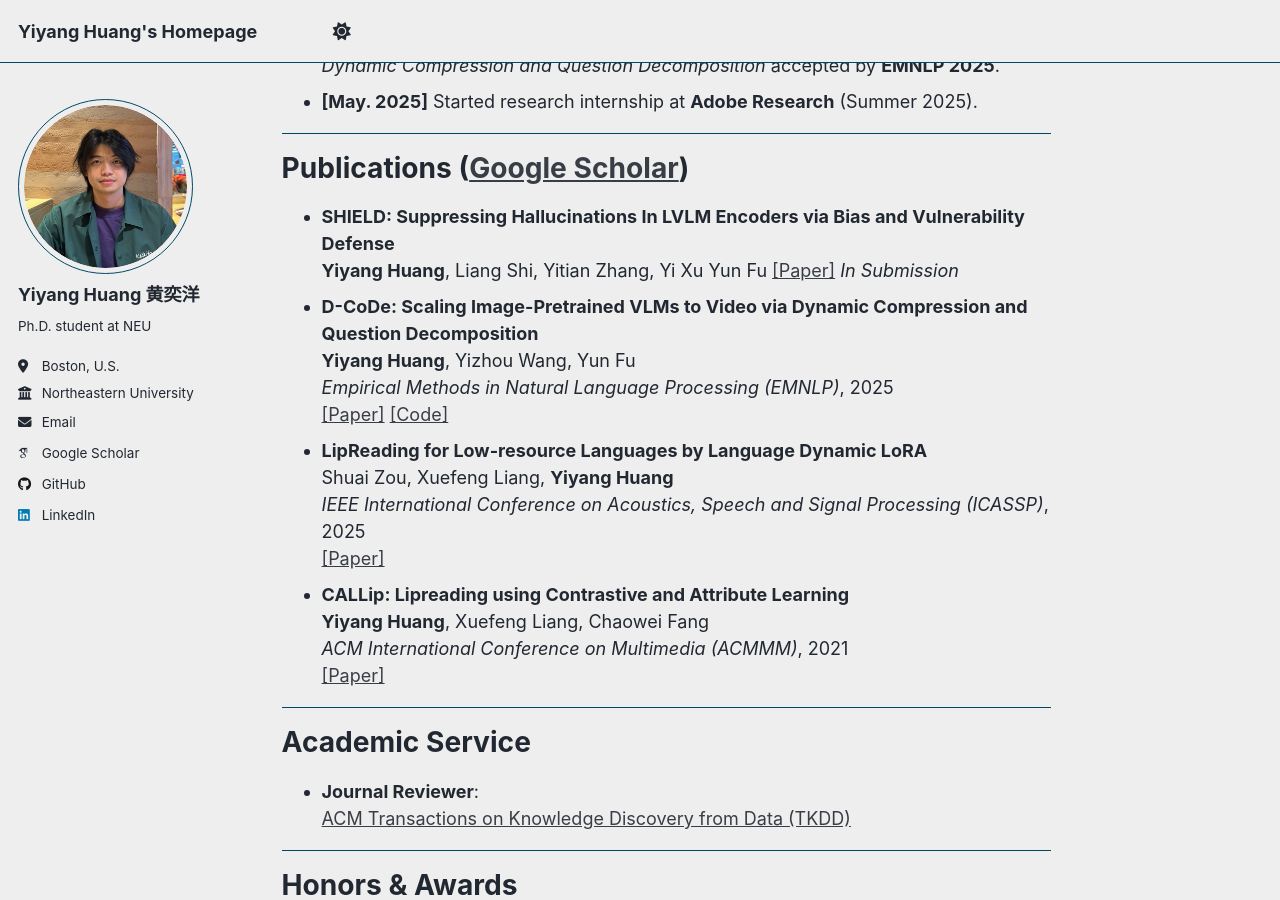
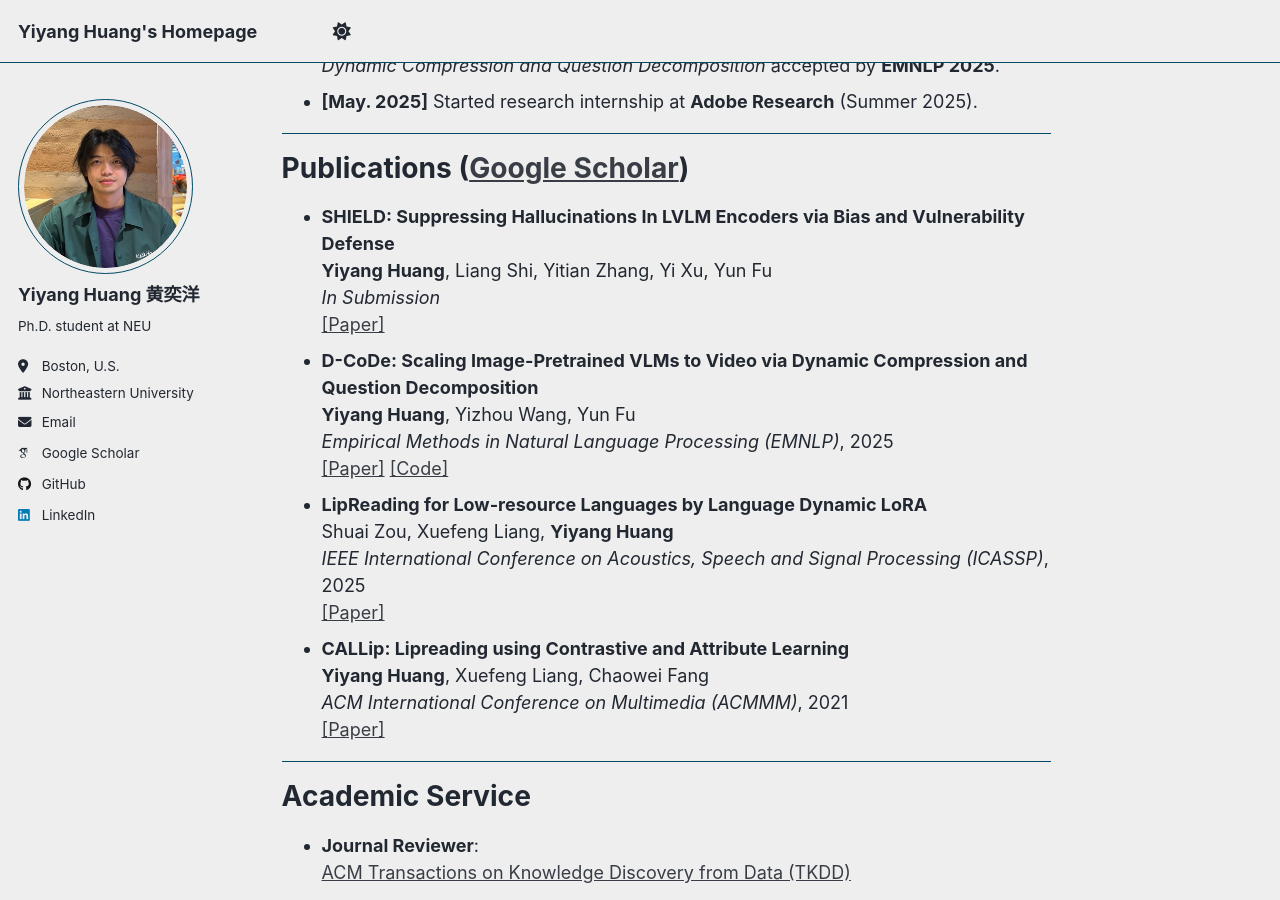
Before and after one commit to hukcc/hukcc.github.io, a Jekyll site: the page built from _pages/about.md, in a window 1280 px wide and 900 px high, scrolled down 551 px. Built offline with Jekyll 4.4.1, drawn with Linux system fonts in a browser that asks for light colours; some web fonts are replaced; a script that is not in the unit is left out.

```diff
--- a/_pages/about.md
+++ b/_pages/about.md
@@ -29,9 +29,9 @@ Full CV: [Curriculum Vitae](../files/CVFall2025-20251021.pdf)
 ---
 # Publications ([Google Scholar](https://scholar.google.com/citations?user=A0H2ZYQAAAAJ))
 - **SHIELD: Suppressing Hallucinations In LVLM Encoders via Bias and Vulnerability Defense**
-  **Yiyang Huang**, Liang Shi, Yitian Zhang, Yi Xu Yun Fu
+  **Yiyang Huang**, Liang Shi, Yitian Zhang, Yi Xu, Yun Fu
+  *In Submission*
   [[Paper]]([https://arxiv.org/abs/2510.08818](https://arxiv.org/abs/2510.16596))
-  *In Submission*
 - **D-CoDe: Scaling Image-Pretrained VLMs to Video via Dynamic Compression and Question Decomposition**
   **Yiyang Huang**, Yizhou Wang, Yun Fu
   *Empirical Methods in Natural Language Processing (EMNLP)*, 2025
```
